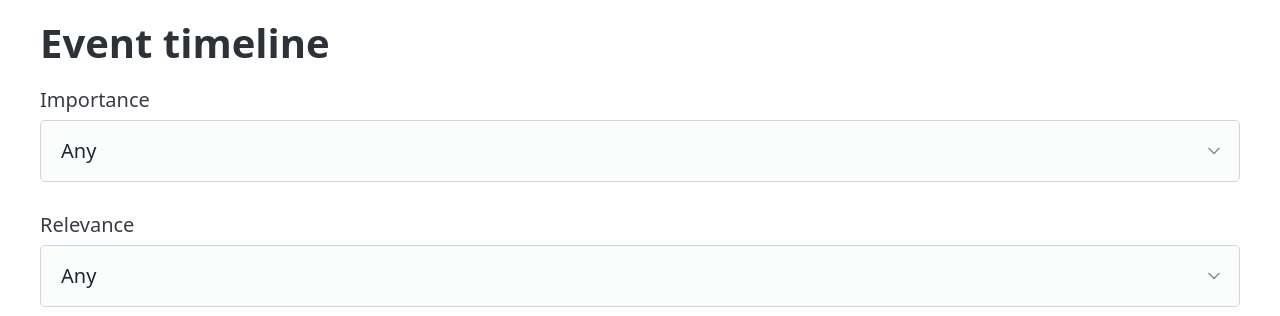
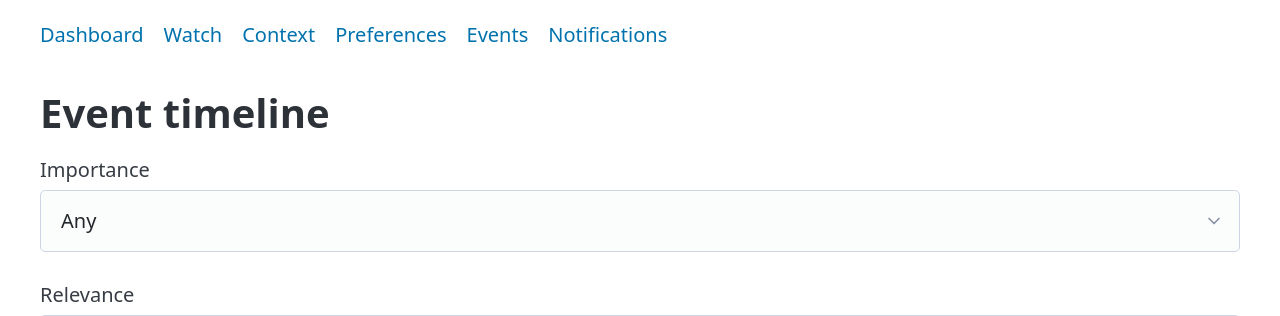
Before and after one commit to hitesh-chandwani/news-intelligence-engine, a Python web app: template src/nie/web/templates/events.html in a window 1280 px wide. Shown: the top 316 px of the page. Run offline with Jinja, Linux system fonts and the light colour scheme; the template is opened without the code that fills it, so the values that code supplies are empty; some libraries are stand-ins or nearby versions.

Commit message:
Add shared site-wide nav to base.html
Adds a single <nav> in base.html's chrome linking to Dashboard, Watch,
Context, Preferences, Events, and Notifications so it's present on
every page that extends base.html. Removes the duplicate one-off nav
from dashboard.html that the shared nav now supersedes.

Ref #56

Co-Authored-By: Claude Sonnet 5 <noreply@anthropic.com>
Claude-Session: https://claude.ai/code/session_017tUbKBdv2qwWwvp73wuBk5

```diff
--- a/src/nie/web/templates/base.html
+++ b/src/nie/web/templates/base.html
@@ -12,6 +12,16 @@
     <script src="https://unpkg.com/htmx.org@1.9.12/dist/ext/json-enc.js"></script>
   </head>
   <body>
+    <nav class="container">
+      <ul>
+        <li><a href="/">Dashboard</a></li>
+        <li><a href="/watch">Watch</a></li>
+        <li><a href="/context">Context</a></li>
+        <li><a href="/preferences">Preferences</a></li>
+        <li><a href="/events">Events</a></li>
+        <li><a href="/notifications">Notifications</a></li>
+      </ul>
+    </nav>
     <main class="container">
       {% block content %}{% endblock %}
     </main>
```
Also changed, not shown: src/nie/web/templates/dashboard.html (+0 -9 lines).
